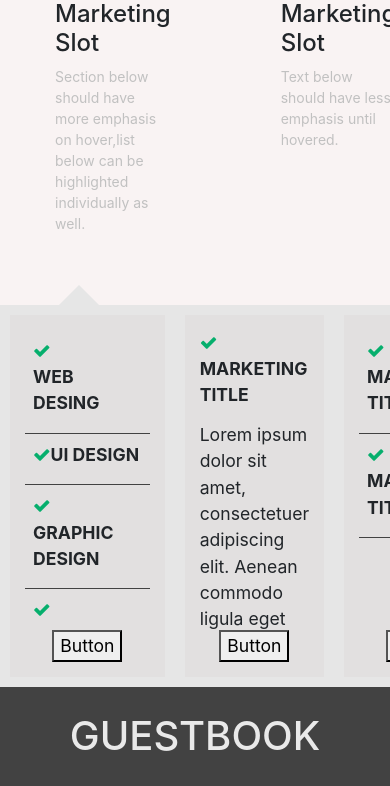
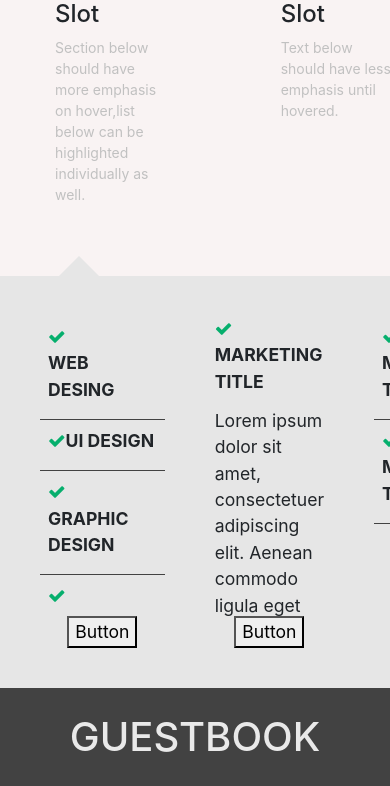
Before and after one commit to mehmet-guler/asf-project, a React (Create React App) app in the folder Part2-React/react-project/: page / in a window 390 px wide. Shown: the part 1186-1972 px from the top of the page. Built offline with nearby package versions, Linux system fonts and the light colour scheme.

Commit message:
css updates

```diff
--- a/Part2-React/react-project/src/Components/contents/description/Description.css
+++ b/Part2-React/react-project/src/Components/contents/description/Description.css
@@ -33,6 +33,7 @@ h2 {
 
 .description h1 {
     color: var(--gray);
+    font-size: 2em !important;
 }
 
 .description p {
--- a/Part2-React/react-project/src/Components/contents/segment/Segment.css
+++ b/Part2-React/react-project/src/Components/contents/segment/Segment.css
@@ -36,6 +36,7 @@ h4 {
 .segment-details {
     background-color: #e6e6e6;
     position: relative;
+    padding: 15px;
 }
 
 .segment-details::before {
@@ -51,7 +52,7 @@ h4 {
 }
 
 .segment-details-item {
-    background-color: #e2e0e0;
+    background-color: #e6e6e6;
     margin: 10px;
     padding: 15px;
     width: 100%;
--- a/Part2-React/react-project/src/Components/header/Header.css
+++ b/Part2-React/react-project/src/Components/header/Header.css
@@ -1,7 +1,7 @@
 @import url("../../index.css");
 
 .header {
-    background-color: var(--grey-dark) !important;
+    background-color: var(--grey-dark) ;
 }
 
 .header .nav-link {
--- a/Part2-React/react-project/src/assets/Media-Screen.css
+++ b/Part2-React/react-project/src/assets/Media-Screen.css
@@ -1,13 +1,17 @@
-@media screen and (max-width: 700px) {
+@media screen and (max-width: 600px) {
     .header {
         min-height: 50px;
-        background-color:var(--white);
+        background-color:var(--white) !important;
     }
 
     .navbar {
         display: block;
         padding-top: 0px;
         background-color: var(--gray);
+    }
+
+    .navbar-toggler{
+        border: 1.5px solid var(--grey-dark) !important;
     }
 
     .menu,
@@ -43,3 +47,28 @@
         padding: 0px;
     }
 }
+
+
+@media screen and (max-width: 992px) {
+    .header {
+        min-height: 50px;
+        background-color:var(--white) !important;
+    }
+
+    .navbar-toggler{
+        border: 1.5px solid var(--grey-dark) !important;
+    }
+    .flex-container {
+        flex-direction: column;
+    }
+    .segment-item,
+    .segment-details-item,
+    .guestbook-entries,
+    .guestbook-form {
+        width: auto !important;
+    }
+    .header {
+        padding: 0px;
+    }
+
+}
```
Also changed, not shown: 2 other files (tests, documents, lock files or other folders).
